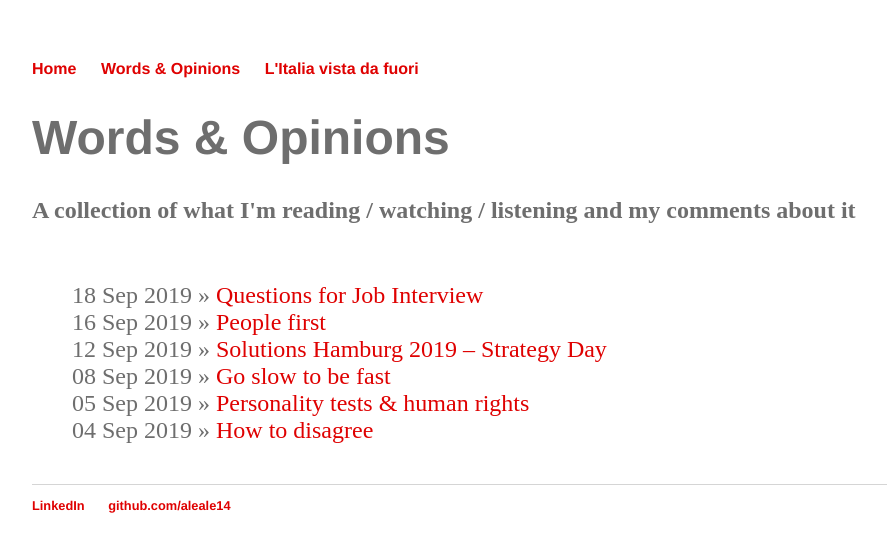
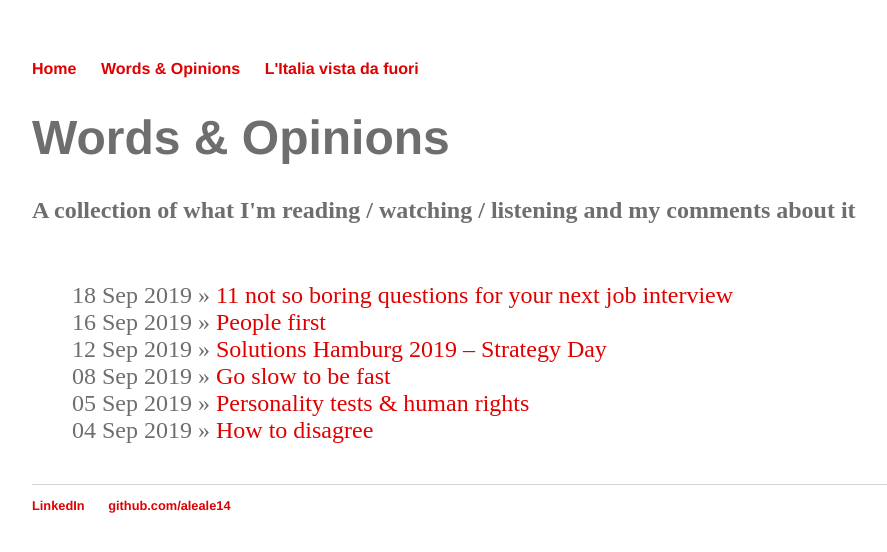
Before and after one commit to aleale14/aleale14.github.io, a Jekyll site: the page built from read/index.html, in a window 1280 px wide. Shown: the top 552 px of the page, without its empty margins (160-1047 px from the left). Built offline with Jekyll 4.4.1, drawn with Linux system fonts in a browser that asks for light colours.

Commit message:
title changed

```diff
--- a/_posts/read/2019-09-18-recruiting-questions.md
+++ b/_posts/read/2019-09-18-recruiting-questions.md
@@ -1,7 +1,7 @@
 ---
 published: true
 layout: post
-title: Questions for Job Interview
+title: 11 not so boring questions for your next job interview
 secondary: read
 permalink: recruitingquestions
 ---
```
